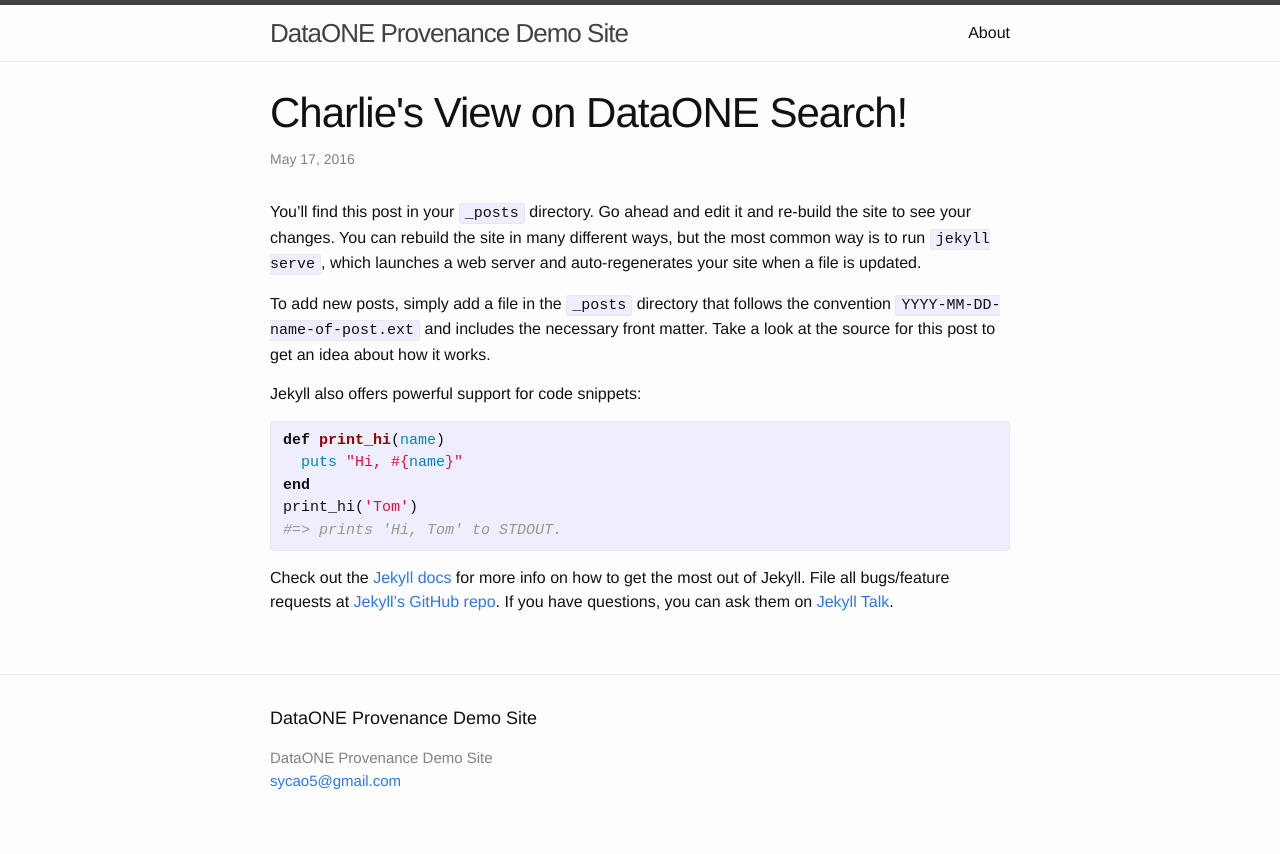
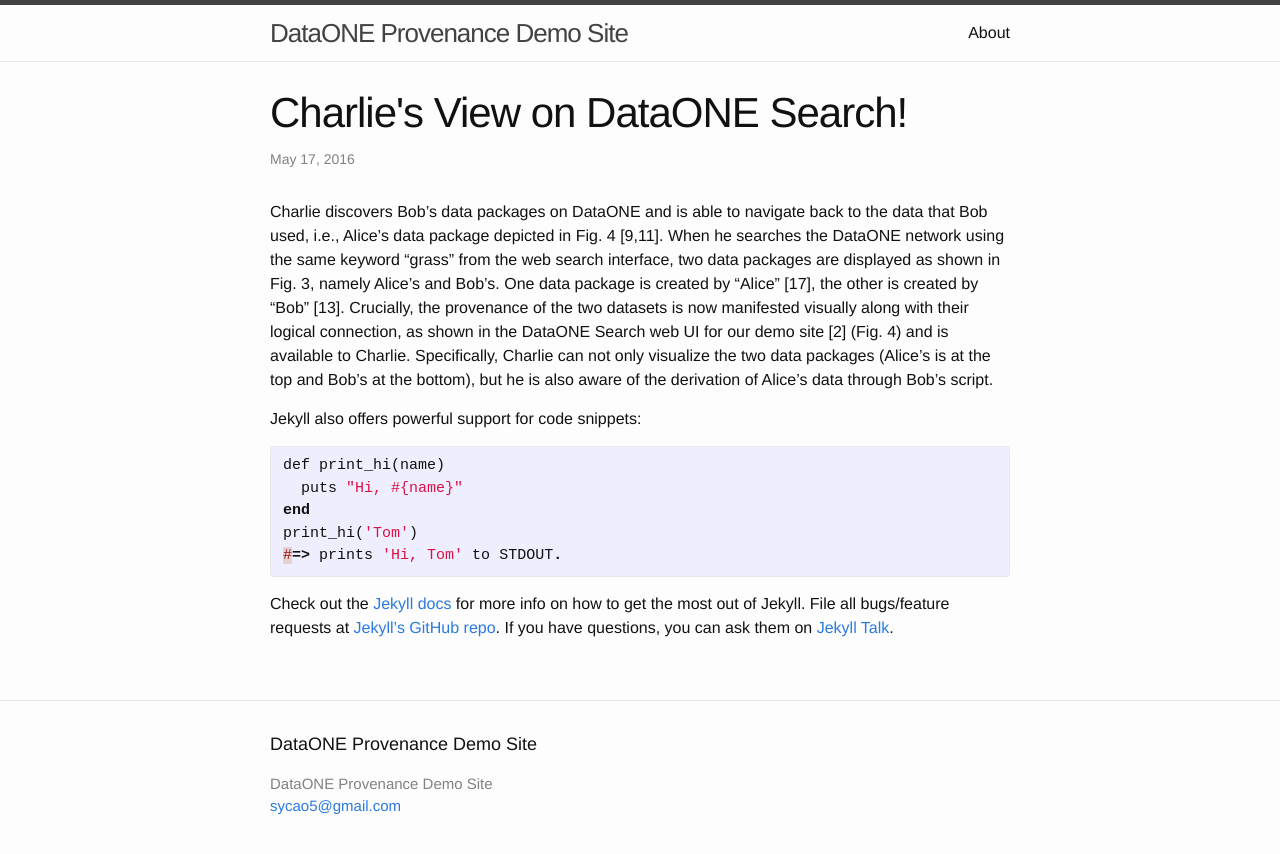
Before and after one commit to DataONEorg/provweek2016-demo, a Jekyll site: the page built from _posts/2016-05-17-Charlie-View-on-DataONE-Search-Site.markdown, in a window 1280 px wide. Shown: the top 854 px of the page. Built offline with Jekyll 4.4.1, drawn with Linux system fonts in a browser that asks for light colours.

Commit message:
Add some contents to the _posts

```diff
--- a/_posts/2016-05-17-Charlie-View-on-DataONE-Search-Site.markdown
+++ b/_posts/2016-05-17-Charlie-View-on-DataONE-Search-Site.markdown
@@ -4,13 +4,20 @@
 date:   2016-05-17 12:20:30 -0500
 categories: DataONE provenance
 ---
-You’ll find this post in your `_posts` directory. Go ahead and edit it and re-build the site to see your changes. You can rebuild the site in many different ways, but the most common way is to run `jekyll serve`, which launches a web server and auto-regenerates your site when a file is updated.
-
-To add new posts, simply add a file in the `_posts` directory that follows the convention `YYYY-MM-DD-name-of-post.ext` and includes the necessary front matter. Take a look at the source for this post to get an idea about how it works.
+Charlie discovers Bob’s data packages on DataONE and is able to navigate back to the
+data that Bob used, i.e., Alice’s data package depicted in Fig. 4 [9,11]. When he searches
+the DataONE network using the same keyword “grass” from the web search interface,
+two data packages are displayed as shown in Fig. 3, namely Alice’s and Bob’s. One
+data package is created by “Alice” [17], the other is created by “Bob” [13]. Crucially,
+the provenance of the two datasets is now manifested visually along with their logical
+connection, as shown in the DataONE Search web UI for our demo site [2] (Fig. 4) and
+is available to Charlie. Specifically, Charlie can not only visualize the two data packages
+(Alice’s is at the top and Bob’s at the bottom), but he is also aware of the derivation of
+Alice’s data through Bob’s script.
 
 Jekyll also offers powerful support for code snippets:
 
-{% highlight ruby %}
+{% highlight matlab %}
 def print_hi(name)
   puts "Hi, #{name}"
 end
--- a/_posts/2016-05-17-steps2run-alice-script.markdown
+++ b/_posts/2016-05-17-steps2run-alice-script.markdown
@@ -30,7 +30,7 @@
 
 Steps to run Alice's script are listed as below:
 
-{% highlight ruby %}
+{% highlight matlab %}
 cd ~/Documents/C3_C4_mapping/
 
 import org.dataone.client.run.RunManager;
--- a/_posts/2016-05-17-steps2run-bob-script.markdown
+++ b/_posts/2016-05-17-steps2run-bob-script.markdown
@@ -22,7 +22,7 @@
 
 Steps to run Alice's script are listed as below:
 
-{% highlight ruby %}
+{% highlight matlab %}
 cd ~/Documents/C3_C4_Bob
 
 import org.dataone.client.run.RunManager;
```
Also changed, not shown: _posts/2016-05-05-demo-use-case.markdown (added, +10 -0 lines), _posts/2016-05-17-provenance-demo-overview.markdown (added, +25 -0 lines), _posts/2016-05-17-provenance-demo.markdown (deleted, +0 -16 lines), img/alice-bob-charlie-sequence-crop.jpg (added).
